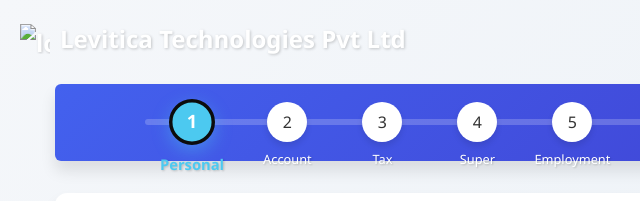
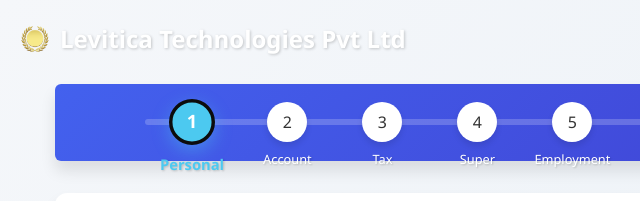
Before and after one commit to khuswanth1/On_boarding_form, a plain HTML site: page index.html in a window 1280 px wide. Shown: the top 201 px of the page, 0-640 px from the left. Drawn offline with nearby package versions, Linux system fonts and the light colour scheme.

Commit message:
Update index.html

```diff
--- a/index.html
+++ b/index.html
@@ -16,7 +16,7 @@
   </head>
   <body>
     <a class="navbar-brand" href="#">
-     <img src="img/vecteezy_golden-logo-template_23654784.png" alt="logo" width="30" height="30" />
+     <img src="vecteezy_golden-logo-template_23654784.png" alt="logo" width="30" height="30" />
       <b>Levitica Technologies Pvt Ltd</b>
     </a>
     <br>
```
